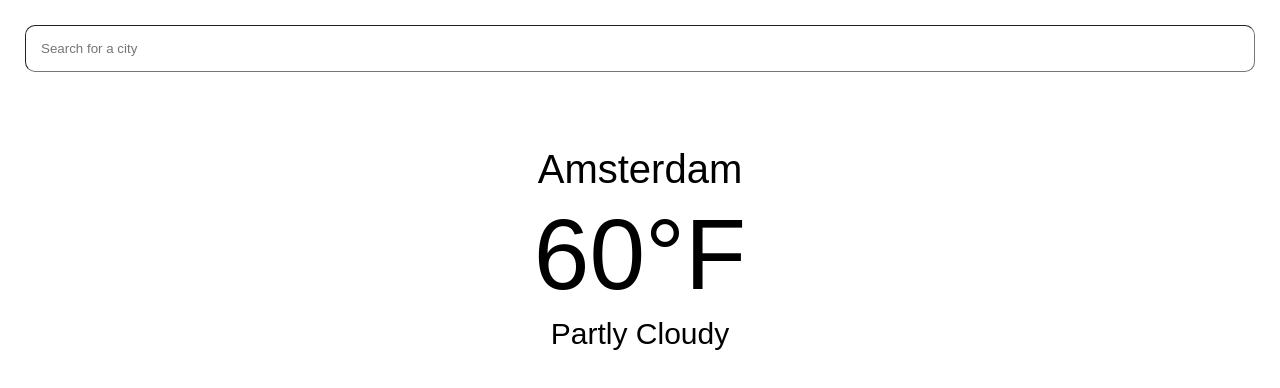
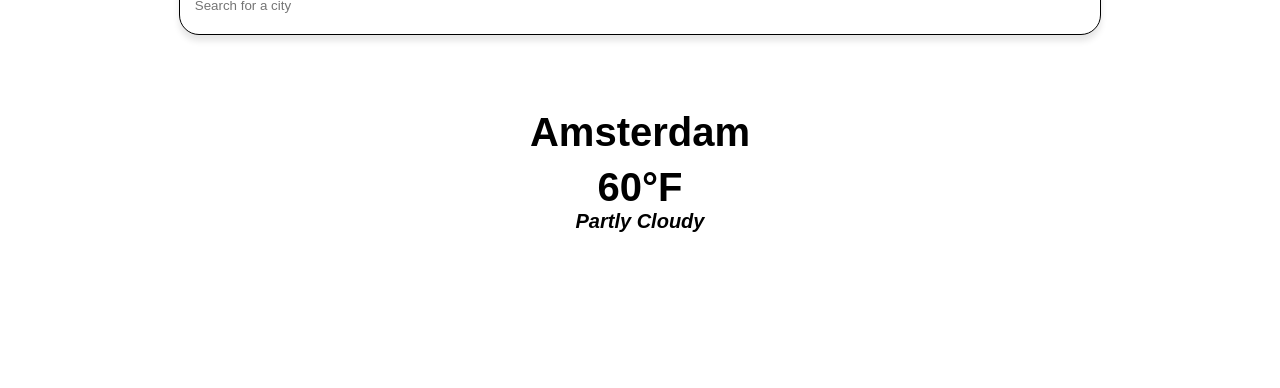
Before and after one commit to victoria-vu/Weather-Now, a React (Create React App) app: page / in a window 1280 px wide. Shown: the top 388 px of the page. Built offline with nearby package versions, Linux system fonts and the light colour scheme.

Commit message:
Styled font, font color, background color, and modified layout

```diff
--- a/src/index.css
+++ b/src/index.css
@@ -1,3 +1,17 @@
+:root {
+   --white: hsl(0, 0%, 100%);
+   --lightblue: hsl(195, 65%, 90%);
+   --greyblue: hsl(195, 30%, 79%);
+   --lightergrey: hsl(0, 5%, 96%);
+   --lightgrey: hsl(197, 12%, 88%);
+   --grey: hsl(0, 0%, 74%);
+   --darkgrey: hsl(0, 0%, 46%);
+   --black: hsl(0, 0%, 0%);
+   --ff-main: Evolventa, sans-serif;
+   --fw-bold: 700;
+   --fs-italic: italic;
+}
+
 * {
   margin: 0;
   padding: 0;
@@ -5,8 +19,8 @@
 }
 
 body {
-    font-family: Poppins, sans-serif;
-    color: black;
+   font-family: var(--ff-main);
+   color: var(--black);
 }
 
 main {
@@ -14,36 +28,109 @@
    padding: 25px;
 }
 
+footer {
+   padding: 30px 0px 30px 100px;
+   background-color: black;
+   font-weight: var(--fw-bold);
+   color: var(--white);
+}
+
+.container {
+   display: flex;
+   flex-direction: column;
+   padding: 100px;
+}
+
+.app {
+   background-color: var(--white);
+   background-size: cover;
+   background-position: bottom;
+   transition: 0.4s ease-out;
+}
+
+/* Background Color */
+.app.clear-sky {
+   background-color: var(--lightblue);
+}
+
+.app.mostly-cloudy {
+   background-color: var(--greyblue);
+}
+
+.app.cloudy {
+   background-color: var(--lightgrey);
+}
+
+.app.rainy {
+   background-color: var(--grey);
+}
+
+.app.stormy {
+   background-color: var(--darkgrey);
+}
+
+.app.snowmist {
+   background-color: var(--lightergrey);
+}
+
+/* Search */
 .search-box {
+   display: flex;
+   justify-content: center;
+   margin: -50px 0 75px;
    width: 100%;
-    margin: 0 0 75px;
 }
 
 .search-box .search-bar {
    display: block;
-    width: 100%;
+   border: 1.5px solid;
+   border-radius: 20px;
+   box-shadow: 0px 6px 6px rgba(0, 0, 0, 0.1);
+   width: 75%;
+   height: 60px;
    padding: 15px;
-    border-width: 1px;
-    border-radius: 10px;
+   font-family: var(--ff-main);
+}
+
+.search-box .search-bar:focus {
+   transition: 0.4s ease-out;
+}
+
+/* Results */
+.results-box {
+   border-radius: 40px;
+   padding: 100px;
 }
 
 .location-box .location {
+   padding-bottom: 10px;
    font-size: 40px;
-    font-weight: 500;
+   font-weight: var(--fw-bold);
    text-align: center;
 }
 
 .weather-box {
+   display: flex;
+   flex-direction: column;
+   justify-content: center;
+   align-items: center;
    text-align: center;
 }
 
- .weather-box .temp {
-    font-size: 100px;
-    font-weight: 500;
-    padding: 5px;
+.weather-box .weather-icon {
+   width: 200px;
+   height: 200px;
+   padding-bottom: 10px;
 }
 
 .weather-box .weather {
-    font-size: 30px;
-    font-weight: 500;
+   padding-bottom: 10px;
+   font-size: 20px;
+   font-weight: var(--fw-bold);
+   font-style: var(--fs-italic);
 }
+
+.weather-box .temp {
+   font-size: 40px;
+   font-weight: var(--fw-bold);
+}
```
Lines whose indentation alone changed are shown as unchanged.
